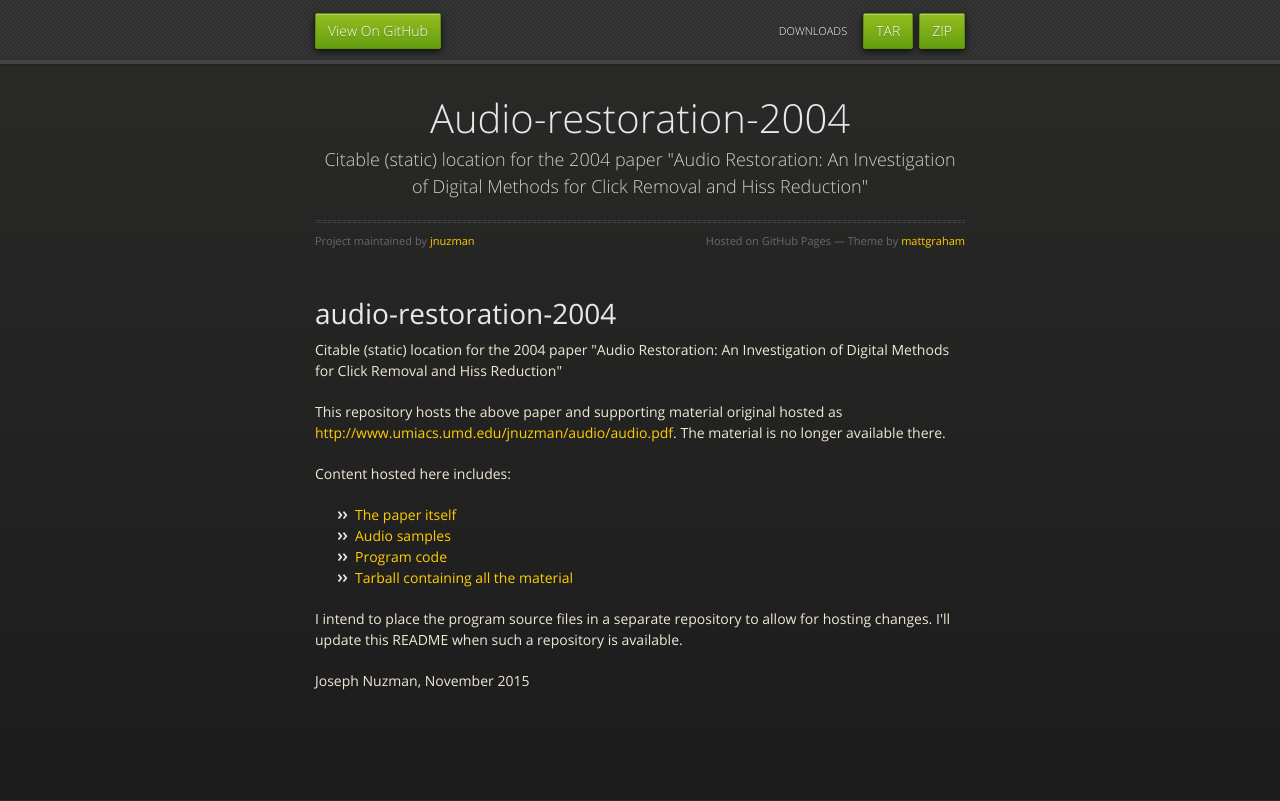
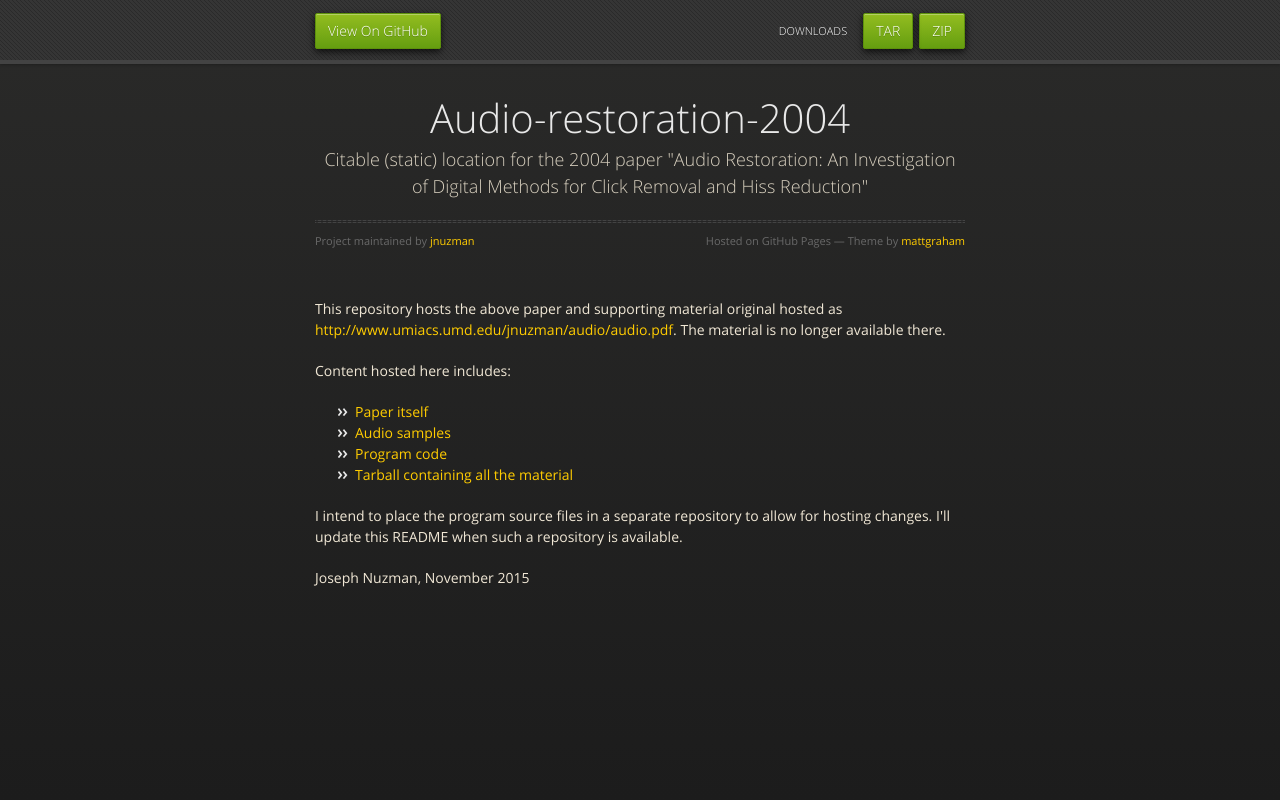
Before and after one commit to jnuzman/audio-restoration-2004, a plain HTML site: page index.html in a window 1280 px wide. Drawn offline with nearby package versions, Linux system fonts and the light colour scheme.

```diff
--- a/index.html
+++ b/index.html
@@ -38,17 +38,12 @@
           <span class="credits right">Hosted on GitHub Pages &mdash; Theme by <a href="https://twitter.com/michigangraham">mattgraham</a></span>
         </div>
 
-        <h1>
-<a id="audio-restoration-2004" class="anchor" href="#audio-restoration-2004" aria-hidden="true"><span class="octicon octicon-link"></span></a>audio-restoration-2004</h1>
-
-<p>Citable (static) location for the 2004 paper "Audio Restoration: An Investigation of Digital Methods for Click Removal and Hiss Reduction"</p>
-
-<p>This repository hosts the above paper and supporting material original hosted as <a href="http://www.umiacs.umd.edu/jnuzman/audio/audio.pdf">http://www.umiacs.umd.edu/jnuzman/audio/audio.pdf</a>.  The material is no longer available there.</p>
+        <p>This repository hosts the above paper and supporting material original hosted as <a href="http://www.umiacs.umd.edu/jnuzman/audio/audio.pdf">http://www.umiacs.umd.edu/jnuzman/audio/audio.pdf</a>.  The material is no longer available there.</p>
 
 <p>Content hosted here includes:</p>
 
 <ul>
-<li><a href="audio.pdf">The paper itself</a></li>
+<li><a href="audio.pdf">Paper itself</a></li>
 <li><a href="audio_samples.html">Audio samples</a></li>
 <li><a href="program_code.html">Program code</a></li>
 <li><a href="audio.tar.gz">Tarball containing all the material</a></li>
--- a/params.json
+++ b/params.json
@@ -1 +1 @@
-{"name":"Audio-restoration-2004","tagline":"Citable (static) location for the 2004 paper \"Audio Restoration: An Investigation of Digital Methods for Click Removal and Hiss Reduction\"","body":"# audio-restoration-2004\r\nCitable (static) location for the 2004 paper \"Audio Restoration: An Investigation of Digital Methods for Click Removal and Hiss Reduction\"\r\n\r\nThis repository hosts the above paper and supporting material original hosted as http://www.umiacs.umd.edu/jnuzman/audio/audio.pdf.  The material is no longer available there.\r\n\r\nContent hosted here includes:\r\n* [The paper itself](audio.pdf)\r\n* [Audio samples](audio_samples.html)\r\n* [Program code](program_code.html)\r\n* [Tarball containing all the material](audio.tar.gz)\r\n\r\nI intend to place the program source files in a separate repository to allow for hosting changes.  I'll update this README when such a repository is available.\r\n\r\nJoseph Nuzman, November 2015\r\n\r\n","google":"","note":"Don't delete this file! It's used internally to help with page regeneration."}
+{"name":"Audio-restoration-2004","tagline":"Citable (static) location for the 2004 paper \"Audio Restoration: An Investigation of Digital Methods for Click Removal and Hiss Reduction\"","body":"This repository hosts the above paper and supporting material original hosted as http://www.umiacs.umd.edu/jnuzman/audio/audio.pdf.  The material is no longer available there.\r\n\r\nContent hosted here includes:\r\n* [Paper itself](audio.pdf)\r\n* [Audio samples](audio_samples.html)\r\n* [Program code](program_code.html)\r\n* [Tarball containing all the material](audio.tar.gz)\r\n\r\nI intend to place the program source files in a separate repository to allow for hosting changes.  I'll update this README when such a repository is available.\r\n\r\nJoseph Nuzman, November 2015\r\n\r\n","google":"","note":"Don't delete this file! It's used internally to help with page regeneration."}
```
